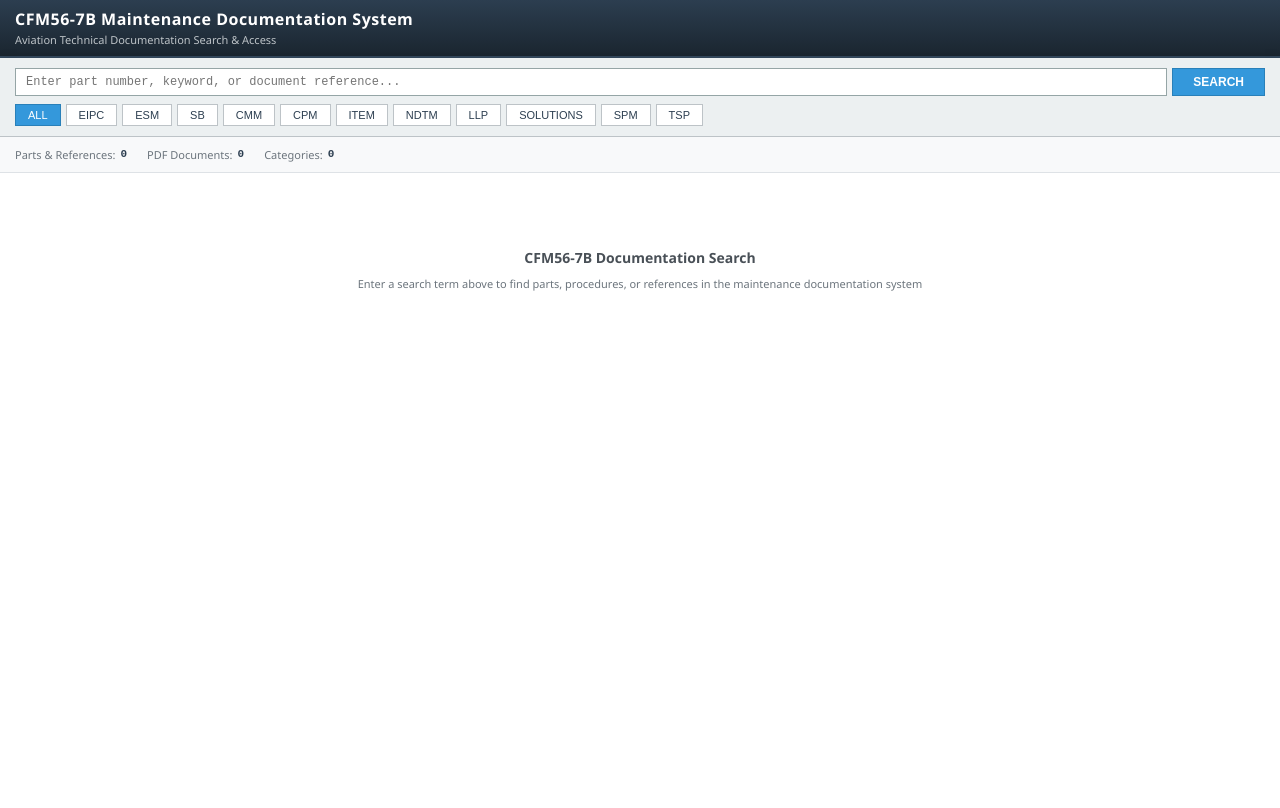
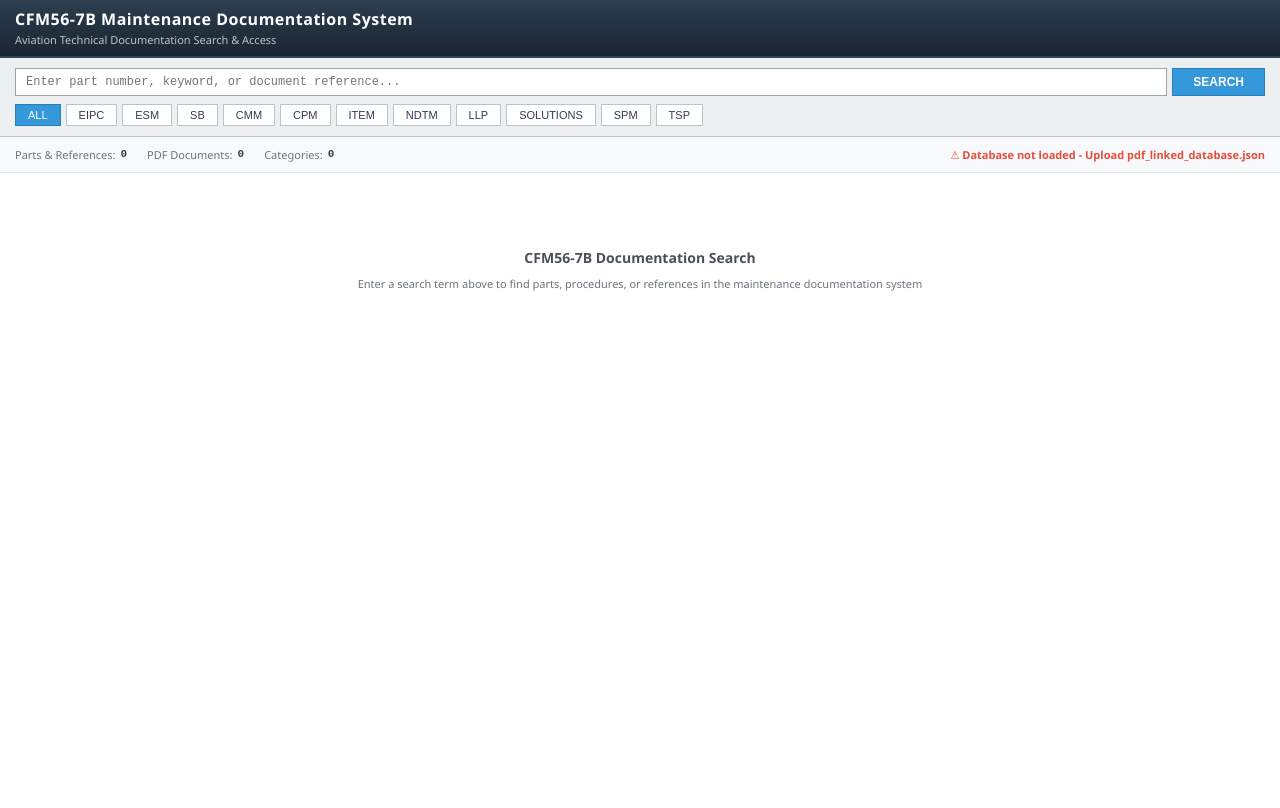
Before and after one commit to sstill-33/CFM56-7B-WebApp, a Flask app: page / in a window 1280 px wide. Run offline with Flask 3, Linux system fonts and the light colour scheme.

Commit message:
Add database diagnostics and improve error handling for missing database file

```diff
--- a/CFM56-7B_WebApp/app.py
+++ b/CFM56-7B_WebApp/app.py
@@ -15,20 +15,36 @@ app = Flask(__name__)
 # Load the search database
 def load_database():
     """Load the search database"""
+    # Get the base directory (where app.py is located)
+    base_dir = os.path.dirname(os.path.abspath(__file__))
+
     # Try multiple possible paths for Railway deployment
     possible_paths = [
-        'data/pdf_linked_database.json',
-        'CFM56-7B_WebApp/data/pdf_linked_database.json',
-        os.path.join(os.path.dirname(__file__), 'data', 'pdf_linked_database.json')
+        os.path.join(base_dir, 'data', 'pdf_linked_database.json'),  # Relative to app.py
+        'data/pdf_linked_database.json',  # Current working directory
+        'CFM56-7B_WebApp/data/pdf_linked_database.json',  # From repo root
+        os.path.join(os.getcwd(), 'CFM56-7B_WebApp', 'data', 'pdf_linked_database.json'),  # Absolute from cwd
     ]
 
     for db_path in possible_paths:
         try:
             if os.path.exists(db_path):
+                print(f"Loading database from: {db_path}")
                 with open(db_path, 'r', encoding='utf-8') as f:
-                    return json.load(f)
+                    db = json.load(f)
+                    print(f"Database loaded successfully. Parts: {len(db.get('parts', []))}, Documents: {len(db.get('documents', []))}")
+                    return db
+            else:
+                print(f"Database not found at: {db_path}")
         except (FileNotFoundError, json.JSONDecodeError) as e:
+            print(f"Error loading database from {db_path}: {e}")
             continue
+
+    # Log warning if database not found
+    print("WARNING: Database file not found in any of the expected locations!")
+    print(f"Current working directory: {os.getcwd()}")
+    print(f"Base directory: {base_dir}")
+    print(f"Looking for: pdf_linked_database.json")
 
     # Return empty database if file not found
     return {
@@ -113,6 +129,39 @@ def api_stats():
     database = load_database()
     return jsonify(database.get('stats', {}))
 
+@app.route('/api/debug')
+def api_debug():
+    """Debug endpoint to check database file locations"""
+    base_dir = os.path.dirname(os.path.abspath(__file__))
+    cwd = os.getcwd()
+
+    possible_paths = [
+        os.path.join(base_dir, 'data', 'pdf_linked_database.json'),
+        'data/pdf_linked_database.json',
+        'CFM56-7B_WebApp/data/pdf_linked_database.json',
+        os.path.join(os.getcwd(), 'CFM56-7B_WebApp', 'data', 'pdf_linked_database.json'),
+    ]
+
+    path_status = {}
+    for path in possible_paths:
+        exists = os.path.exists(path)
+        path_status[path] = {
+            'exists': exists,
+            'size': os.path.getsize(path) if exists else 0
+        }
+
+    database = load_database()
+    has_data = len(database.get('parts', [])) > 0
+
+    return jsonify({
+        'current_working_directory': cwd,
+        'base_directory': base_dir,
+        'path_checks': path_status,
+        'database_loaded': has_data,
+        'parts_count': len(database.get('parts', [])),
+        'documents_count': len(database.get('documents', []))
+    })
+
 if __name__ == '__main__':
     # Railway provides PORT environment variable
     port = int(os.environ.get('PORT', 5000))
--- a/CFM56-7B_WebApp/templates/search.html
+++ b/CFM56-7B_WebApp/templates/search.html
@@ -394,6 +394,11 @@
                 <span class="stat-label">Categories:</span>
                 <span class="stat-value">{{ database.stats.total_categories }}</span>
             </div>
+            {% if database.stats.total_parts == 0 %}
+            <div class="stat-item" style="margin-left: auto; color: #e74c3c; font-weight: bold;">
+                ⚠ Database not loaded - Upload pdf_linked_database.json
+            </div>
+            {% endif %}
         </div>
 
         <!-- Results Area -->
```
Also changed, not shown: CFM56-7B_WebApp/UPLOAD_DATABASE.md (added, +73 -0 lines).
